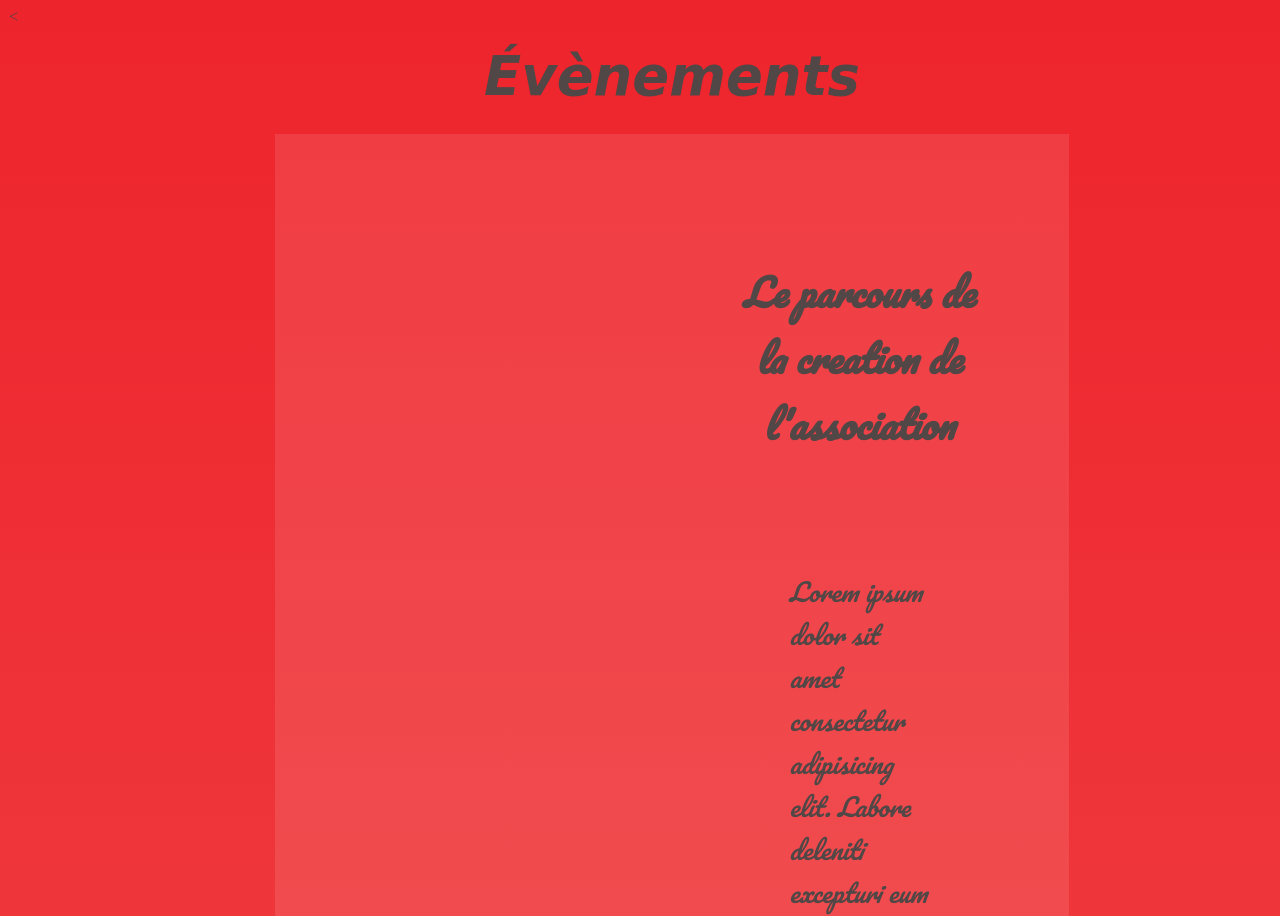
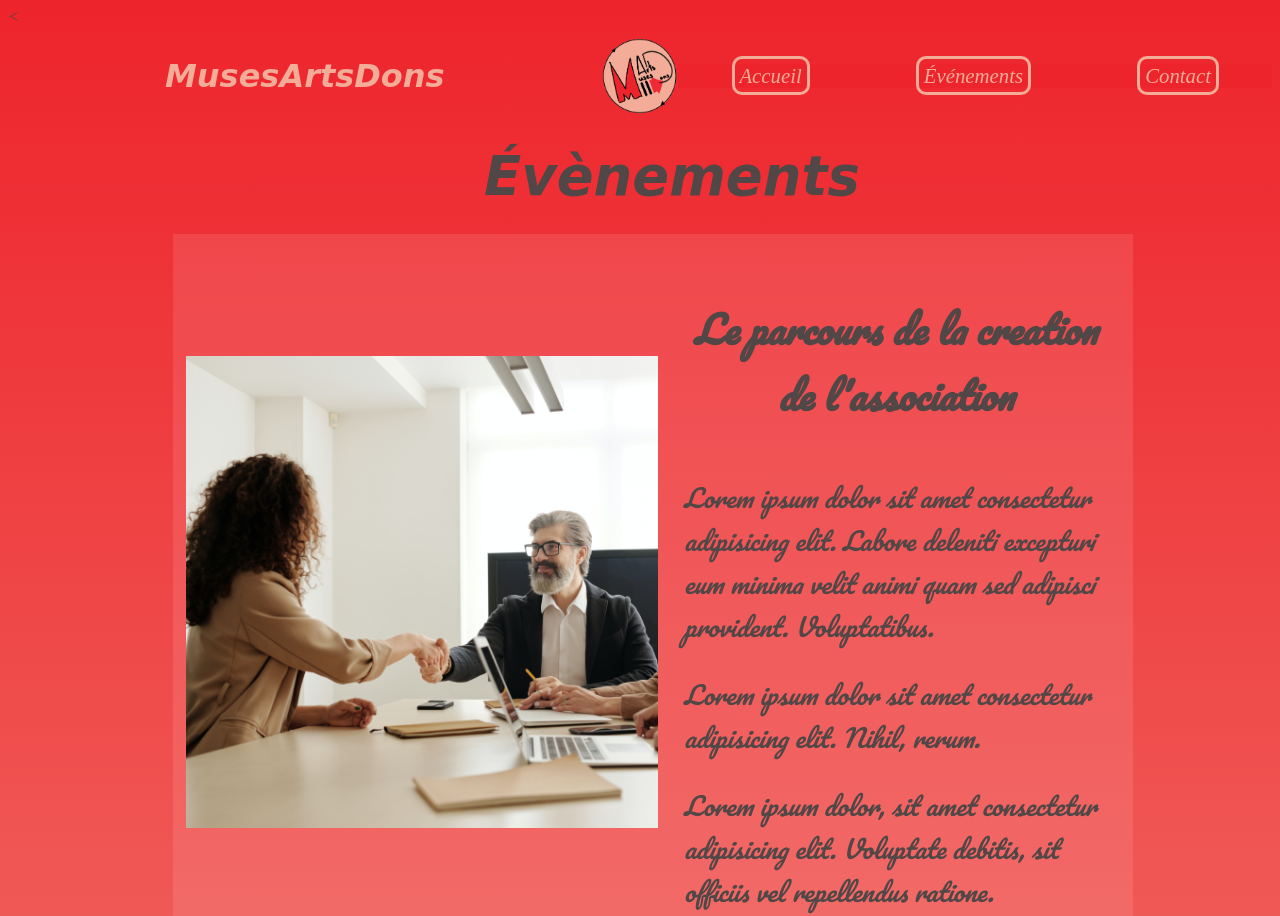
Before and after one commit to baotram1209/MusesArtsDons, a website built with Parcel: page evenements.html in a window 1280 px wide. Shown: the top 916 px of the page. Built offline with nearby package versions, Linux system fonts and the light colour scheme; a web font is replaced by a local one.

Commit message:
add header and padding

```diff
--- a/evenements.html
+++ b/evenements.html
@@ -28,6 +28,42 @@
 </head>
 
 <body>
+
+
+  <!--========== HEADER ========-->
+
+  <header class="primary-header header_item-1">
+    <h1>MusesArtsDons</h1>
+    <figure class="header_item-2">
+      <img class="logo" src="img/logo.png" alt="logo" />
+    </figure>
+    <button class="mobile-nav-toggle" aria-controls="primary-navigation" aria-expanded="false">
+      <!-- aria -control to say the button control the ul with id=primary-control -->
+      <!-- aria-expanded to set: the menu is not expanded until you click on the burger to change aria-expanded to 'true'-->
+      <span></span>
+    </button>
+
+    <nav class="header_item-3">
+      <ul id="primary-navigation flex" data-visible="false" class="primary-navigation flex">
+        <li class="active">
+          <a href="index.html">
+            Accueil
+          </a>
+        </li>
+        <li>
+          <a href="evenements.html">
+            Événements
+          </a>
+        </li>
+        <li>
+          <a href="contact.html">
+            Contact
+          </a>
+        </li>
+      </ul>
+    </nav>
+
+  </header>
 
   <main>
     <!--===== section des évènements =====-->
--- a/stylesheets/pages/_evenements.scss
+++ b/stylesheets/pages/_evenements.scss
@@ -40,7 +40,7 @@
   text-align: start;
   margin-left: 0vw;
   margin-right: 0vw;
-  padding: 5vw;
+  padding: 0vw;
 
   font-size: calc(0.75rem + 1vw) ;
 }
@@ -48,8 +48,8 @@
 // version responsive de chaque article
 @media screen and (min-width:900px) {
   .chaque-article {
-        margin-left: 10vw;
-        margin-right: 10vw;
+        margin-left: 2vw;
+        margin-right: 5vw;
         margin-top: 2vw;
         margin-bottom: 5vw;
         padding: 1vw;
@@ -59,6 +59,8 @@
   }
 
   .alignement-vertical-texte-article {
-        width: 50vw;
+        width: 70vw;
+        margin-left: 2vw;
+        margin-right: 1vw;
   }
 }
```
Also changed, not shown: stylesheets/main.css, 1 other file.
